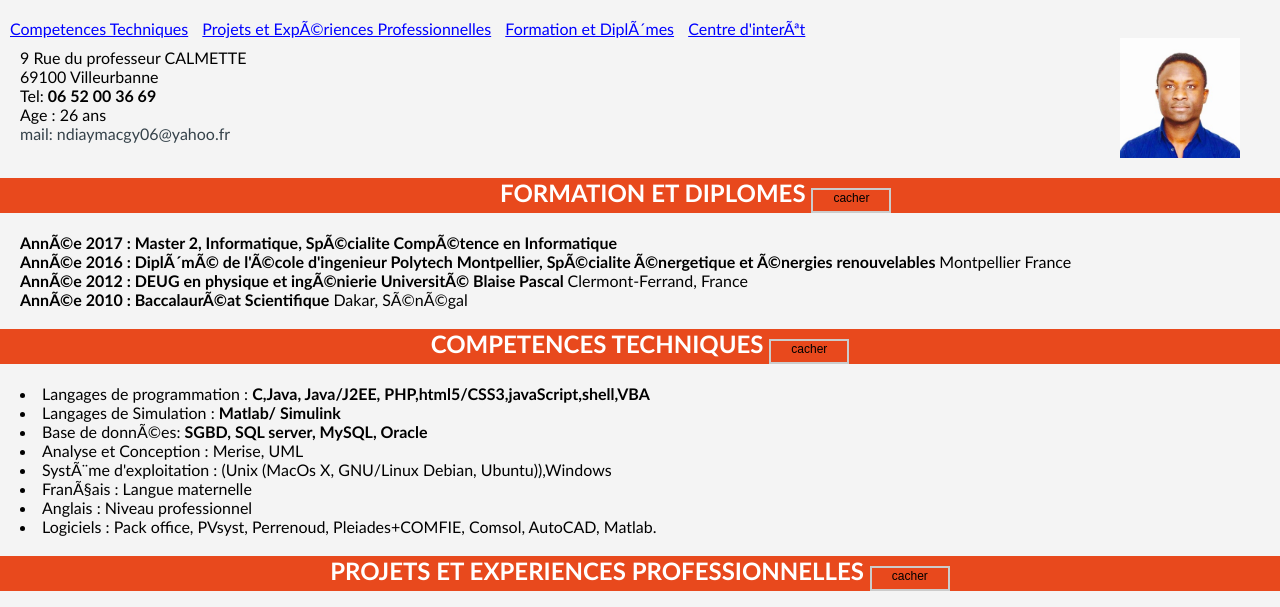
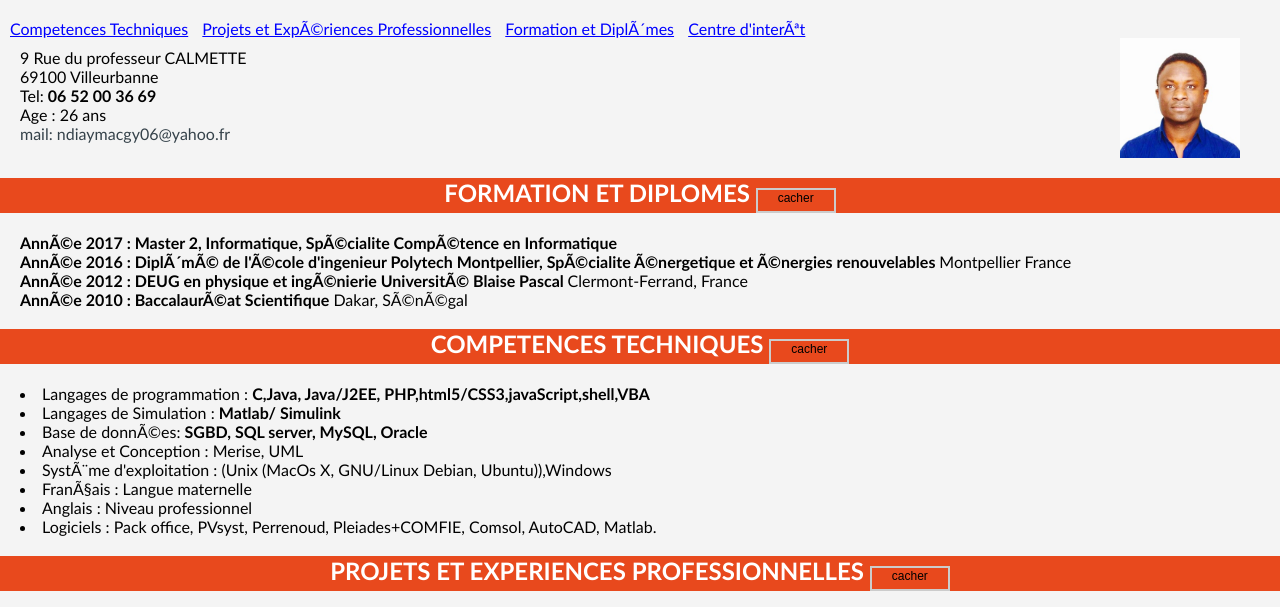
Before and after one commit to mgmagueye/magueyendiaye, a plain HTML site: page cv.html in a window 1280 px wide. Shown: the part 167-774 px from the top of the page. Drawn offline with nearby package versions, Linux system fonts and the light colour scheme.

Commit message:
Add files via upload

```diff
--- a/site-cv-magueye.css
+++ b/site-cv-magueye.css
@@ -70,8 +70,8 @@ margin-bottom : 2px;
 
 .formation{
 	background-Color: #e8491d;
-	text-align : left;
-	padding-left : 500px;
+	text-align : center;
+
 	color : #ffffff;
 	}
 
```
